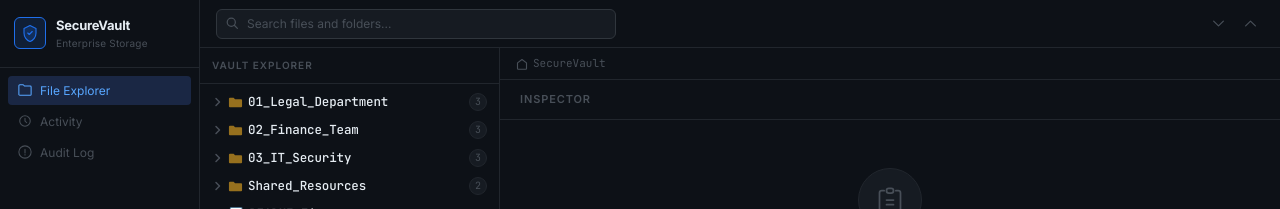
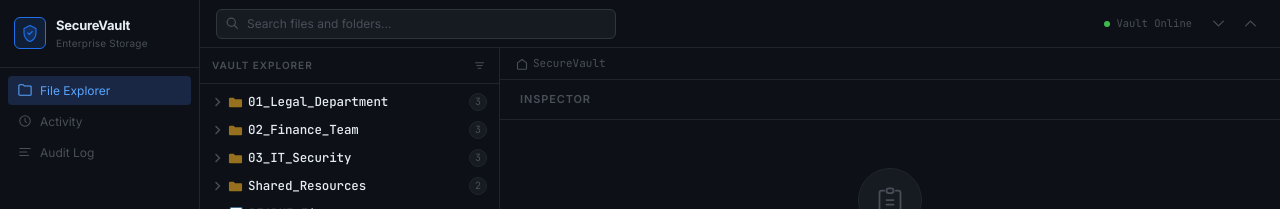
Before and after one commit to Montfort28/secure-vault, a React (Vite) app: page / in a window 1280 px wide. Shown: the top 209 px of the page. Built offline with nearby package versions, Linux system fonts and the light colour scheme.

Commit message:
add sort controls, vault online status, and keyboard hint panel

```diff
--- a/src/App.jsx
+++ b/src/App.jsx
@@ -19,23 +19,48 @@ function countItems(nodes) {
   return { files, folders }
 }
 
+function sortNodes(nodes, mode) {
+  if (mode === 'none') return nodes
+  return [...nodes].sort((a, b) => {
+    if (a.type !== b.type) return a.type === 'folder' ? -1 : 1
+    if (mode === 'az') return a.name.localeCompare(b.name)
+    if (mode === 'za') return b.name.localeCompare(a.name)
+    if (mode === 'size') {
+      const parse = s => s ? parseFloat(s) * (s.includes('MB') ? 1000 : s.includes('KB') ? 1 : 0.001) : 0
+      return parse(b.size) - parse(a.size)
+    }
+    return 0
+  }).map(n => n.type === 'folder' ? { ...n, children: sortNodes(n.children || [], mode) } : n)
+}
+
 export default function App() {
   const [expanded, setExpanded] = useState(new Set())
   const [selected, setSelected] = useState(null)
   const [focusedId, setFocusedId] = useState(null)
   const [searchQuery, setSearchQuery] = useState('')
   const [recentFiles, setRecentFiles] = useState([])
+  const [sortMode, setSortMode] = useState('none')
+  const [sortOpen, setSortOpen] = useState(false)
   const explorerRef = useRef(null)
+  const sortRef = useRef(null)
 
-  const { filtered: displayData, expandIds } = useMemo(() => {
+  useEffect(() => {
+    function handler(e) {
+      if (sortRef.current && !sortRef.current.contains(e.target)) setSortOpen(false)
+    }
+    document.addEventListener('mousedown', handler)
+    return () => document.removeEventListener('mousedown', handler)
+  }, [])
+
+  const { filtered: searchFiltered, expandIds } = useMemo(() => {
     if (!searchQuery.trim()) return { filtered: rawData, expandIds: new Set() }
     return searchTree(rawData, searchQuery)
   }, [searchQuery])
 
+  const displayData = useMemo(() => sortNodes(searchFiltered, sortMode), [searchFiltered, sortMode])
+
   useEffect(() => {
-    if (expandIds.size > 0) {
-      setExpanded(prev => new Set([...prev, ...expandIds]))
-    }
+    if (expandIds.size > 0) setExpanded(prev => new Set([...prev, ...expandIds]))
   }, [expandIds])
 
   const toggleExpand = useCallback((id) => {
@@ -49,38 +74,27 @@ export default function App() {
   const handleSelect = useCallback((node) => {
     setSelected(node)
     setRecentFiles(prev => {
-      const filtered = prev.filter(f => f.id !== node.id)
-      return [node, ...filtered].slice(0, 5)
+      const f = prev.filter(x => x.id !== node.id)
+      return [node, ...f].slice(0, 5)
     })
   }, [])
 
   const flatNodes = useMemo(() => flattenVisible(displayData, expanded), [displayData, expanded])
 
-  const handleKeyDown = useKeyboardNav({
-    flatNodes,
-    focusedId,
-    setFocusedId,
-    expanded,
-    toggleExpand,
-    setSelected: handleSelect,
-  })
+  const handleKeyDown = useKeyboardNav({ flatNodes, focusedId, setFocusedId, expanded, toggleExpand, setSelected: handleSelect })
 
   const { files, folders } = useMemo(() => countItems(rawData), [])
 
   function expandAll() {
     const ids = new Set()
     function walk(nodes) {
-      for (const n of nodes) {
-        if (n.type === 'folder') { ids.add(n.id); walk(n.children || []) }
-      }
+      for (const n of nodes) { if (n.type === 'folder') { ids.add(n.id); walk(n.children || []) } }
     }
     walk(rawData)
     setExpanded(ids)
   }
 
-  function collapseAll() {
-    setExpanded(new Set())
-  }
+  const SORT_LABELS = { none: 'Default', az: 'A → Z', za: 'Z → A', size: 'By Size' }
 
   return (
     <div className={styles.shell}>
@@ -114,7 +128,7 @@ export default function App() {
           </button>
           <button className={styles.navItem}>
             <svg width="14" height="14" viewBox="0 0 16 16" fill="none">
-              <path d="M8 1a7 7 0 100 14A7 7 0 008 1zM8 5v4M8 11v.5" stroke="currentColor" strokeWidth="1.2" strokeLinecap="round"/>
+              <path d="M2 4h12M2 8h8M2 12h10" stroke="currentColor" strokeWidth="1.2" strokeLinecap="round"/>
             </svg>
             Audit Log
           </button>
@@ -161,17 +175,23 @@ export default function App() {
               </button>
             )}
           </div>
+          <div className={styles.topbarRight}>
+            <div className={styles.topbarStatus}>
+              <span className={styles.statusPulse} />
+              <span className={styles.statusText}>Vault Online</span>
+            </div>
             <div className={styles.topbarActions}>
               <button className={styles.actionBtn} onClick={expandAll} title="Expand all">
                 <svg width="13" height="13" viewBox="0 0 16 16" fill="none">
                   <path d="M2 5l6 6 6-6" stroke="currentColor" strokeWidth="1.5" strokeLinecap="round" strokeLinejoin="round"/>
                 </svg>
               </button>
-            <button className={styles.actionBtn} onClick={collapseAll} title="Collapse all">
+              <button className={styles.actionBtn} onClick={() => setExpanded(new Set())} title="Collapse all">
                 <svg width="13" height="13" viewBox="0 0 16 16" fill="none">
                   <path d="M2 11l6-6 6 6" stroke="currentColor" strokeWidth="1.5" strokeLinecap="round" strokeLinejoin="round"/>
                 </svg>
               </button>
+            </div>
           </div>
         </header>
 
@@ -185,12 +205,39 @@ export default function App() {
           >
             <div className={styles.treePaneHeader}>
               <span className={styles.treePaneTitle}>VAULT EXPLORER</span>
+              <div className={styles.treePaneActions}>
                 {searchQuery && (
                   <span className={styles.searchResultCount}>
                     {flatNodes.length} result{flatNodes.length !== 1 ? 's' : ''}
                   </span>
                 )}
+                <div className={styles.sortWrap} ref={sortRef}>
+                  <button
+                    className={`${styles.sortBtn} ${sortMode !== 'none' ? styles.sortActive : ''}`}
+                    onClick={() => setSortOpen(o => !o)}
+                    title="Sort"
+                  >
+                    <svg width="11" height="11" viewBox="0 0 16 16" fill="none">
+                      <path d="M2 4h12M4 8h8M6 12h4" stroke="currentColor" strokeWidth="1.4" strokeLinecap="round"/>
+                    </svg>
+                  </button>
+                  {sortOpen && (
+                    <div className={styles.sortDropdown}>
+                      {Object.entries(SORT_LABELS).map(([key, label]) => (
+                        <button
+                          key={key}
+                          className={`${styles.sortOption} ${sortMode === key ? styles.sortOptionActive : ''}`}
+                          onClick={() => { setSortMode(key); setSortOpen(false) }}
+                        >
+                          {label}
+                        </button>
+                      ))}
                     </div>
+                  )}
+                </div>
+              </div>
+            </div>
+
             <div className={styles.treeScroll}>
               {displayData.length === 0 ? (
                 <div className={styles.noResults}>
@@ -222,7 +269,7 @@ export default function App() {
           <div className={styles.rightPane}>
             <Breadcrumb selected={selected} data={rawData} />
             <div className={styles.propertiesWrap}>
-              <PropertiesPanel selected={selected} recentFiles={recentFiles} />
+              <PropertiesPanel selected={selected} recentFiles={recentFiles} onSelect={handleSelect} />
             </div>
           </div>
         </div>
--- a/src/App.module.css
+++ b/src/App.module.css
@@ -213,11 +213,44 @@
 
 .clearBtn:hover { color: var(--text-secondary); }
 
+.topbarRight {
+  display: flex;
+  align-items: center;
+  gap: 12px;
+  margin-left: auto;
+}
+
+.topbarStatus {
+  display: flex;
+  align-items: center;
+  gap: 6px;
+}
+
+.statusPulse {
+  width: 6px;
+  height: 6px;
+  border-radius: 50%;
+  background: var(--accent-green);
+  box-shadow: 0 0 0 0 var(--accent-green);
+  animation: pulse 2s infinite;
+}
+
+@keyframes pulse {
+  0% { box-shadow: 0 0 0 0 rgba(63, 185, 80, 0.5); }
+  70% { box-shadow: 0 0 0 5px rgba(63, 185, 80, 0); }
+  100% { box-shadow: 0 0 0 0 rgba(63, 185, 80, 0); }
+}
+
+.statusText {
+  font-size: 10.5px;
+  font-family: var(--font-mono);
+  color: var(--text-muted);
+}
+
 .topbarActions {
   display: flex;
   align-items: center;
   gap: 4px;
-  margin-left: auto;
 }
 
 .actionBtn {
@@ -256,7 +289,7 @@
   display: flex;
   align-items: center;
   justify-content: space-between;
-  padding: 0 12px;
+  padding: 0 8px 0 12px;
   height: 36px;
   border-bottom: 1px solid var(--border-subtle);
   flex-shrink: 0;
@@ -269,6 +302,12 @@
   color: var(--text-muted);
 }
 
+.treePaneActions {
+  display: flex;
+  align-items: center;
+  gap: 4px;
+}
+
 .searchResultCount {
   font-size: 10px;
   color: var(--text-accent);
@@ -277,6 +316,64 @@
   padding: 1px 6px;
   border-radius: 10px;
   border: 1px solid var(--accent-blue);
+}
+
+.sortWrap {
+  position: relative;
+}
+
+.sortBtn {
+  width: 24px;
+  height: 24px;
+  display: flex;
+  align-items: center;
+  justify-content: center;
+  border-radius: var(--radius-sm);
+  color: var(--text-muted);
+  transition: background var(--transition), color var(--transition);
+}
+
+.sortBtn:hover {
+  background: var(--bg-hover);
+  color: var(--text-secondary);
+}
+
+.sortActive {
+  color: var(--text-accent) !important;
+  background: var(--accent-blue-glow) !important;
+}
+
+.sortDropdown {
+  position: absolute;
+  top: calc(100% + 4px);
+  right: 0;
+  background: var(--bg-elevated);
+  border: 1px solid var(--border-default);
+  border-radius: var(--radius-md);
+  overflow: hidden;
+  z-index: 100;
+  min-width: 110px;
+  box-shadow: 0 8px 24px rgba(0,0,0,0.4);
+}
+
+.sortOption {
+  display: block;
+  width: 100%;
+  padding: 7px 12px;
+  font-size: 11.5px;
+  color: var(--text-secondary);
+  text-align: left;
+  transition: background var(--transition), color var(--transition);
+}
+
+.sortOption:hover {
+  background: var(--bg-hover);
+  color: var(--text-primary);
+}
+
+.sortOptionActive {
+  color: var(--text-accent) !important;
+  background: var(--accent-blue-glow) !important;
 }
 
 .treeScroll {
```
Lines whose indentation alone changed are shown as unchanged.
